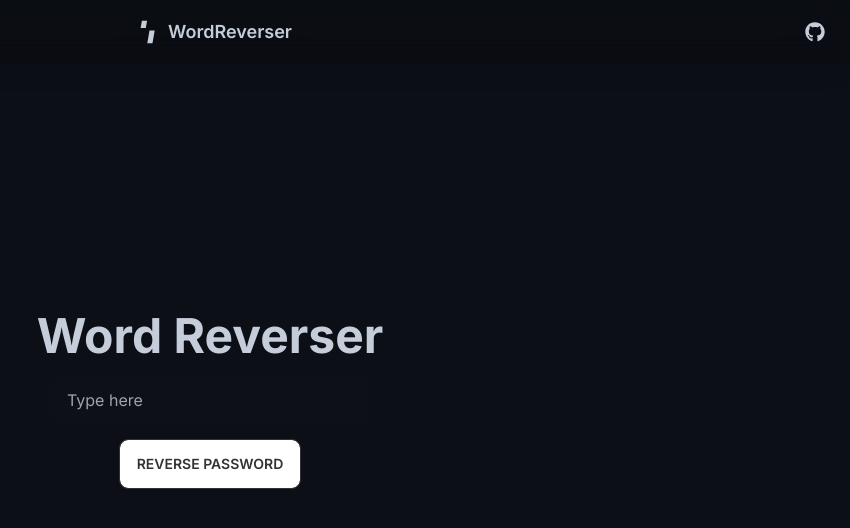
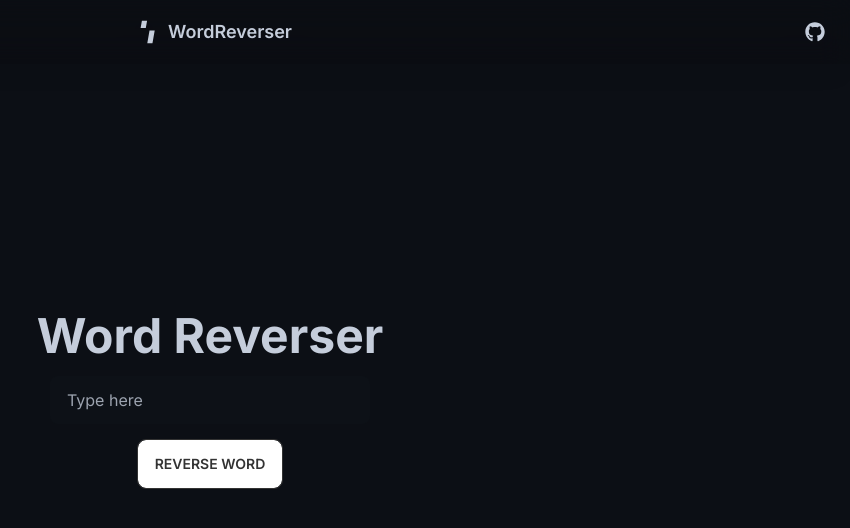
Before and after one commit to syarifuldotdev/WordReverser, a Next.js app: page / in a window 1280 px wide. Shown: the top 528 px of the page, without its empty margins (430-1280 px from the left). Built offline with nearby package versions, Linux system fonts and the light colour scheme.

Commit message:
Update Form.tsx

```diff
--- a/src/components/Form.tsx
+++ b/src/components/Form.tsx
@@ -44,7 +44,7 @@ const Form: FC<FormProps> = () => {
                     onChange={handleInputChange}
                     required
                 />
-                <button type="submit" className="btn mt-4 hover:btn-ghost outline outline-1">Reverse Password</button>
+                <button type="submit" className="btn mt-4 hover:btn-ghost outline outline-1">Reverse Word</button>
             </form>
             {showToast && (
                 <div className="toast z-50">
```
